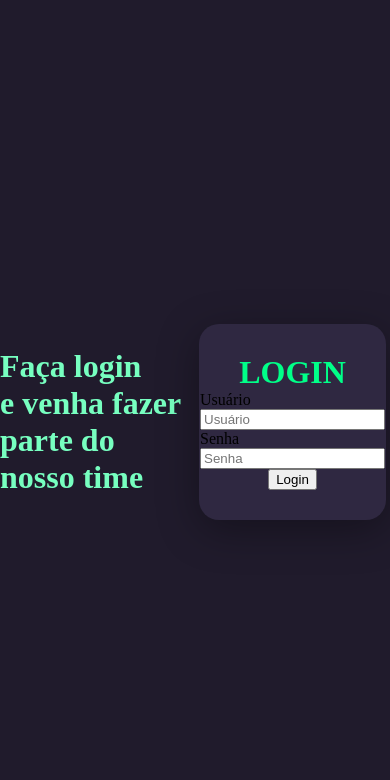
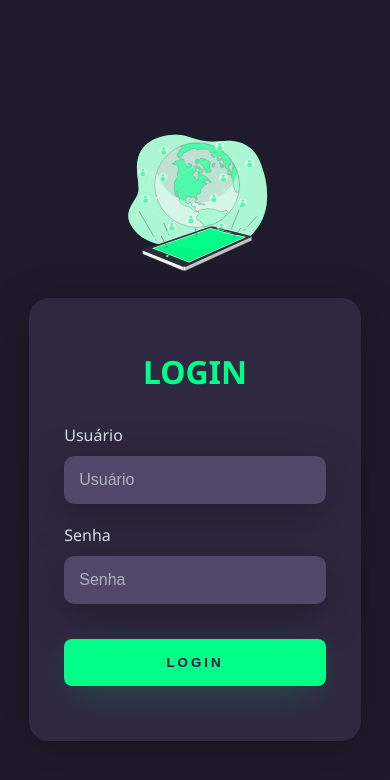
Before and after one commit to shydersonalves/Login-Dark, a plain HTML site: page index.html in a window 390 px wide. Drawn offline with Linux system fonts and the light colour scheme.

Commit message:
Projeto finalizado

```diff
--- a/index.html
+++ b/index.html
@@ -10,6 +10,7 @@
     <main class="main-login">
         <div class="left-login">
             <h1>Faça login<br>e venha fazer parte do nosso time</h1>
+            <img src="imagens/online-world-animate.svg" class="left-img" alt="Celular animate">
         </div>
         <div class="right-login">
             <div class="card-login">
--- a/style/style.css
+++ b/style/style.css
@@ -1,9 +1,12 @@
-* {
-    margin: 0;
-}
+@import url('https://fonts.googleapis.com/css2?family=Noto+Sans:wght@400;700&display=swap');
 
 body {
     margin: 0;
+    font-family:'Noto Sans', sans-serif;;
+}
+
+body * {
+    box-sizing: border-box;
 }
 
 .main-login {
@@ -28,6 +31,10 @@ body {
     color: #77ffc0;
 }
 
+.left-img {
+    width: 28vw;
+}
+
 .right-login {
     width: 50vw;
     height: 100vh;
@@ -49,10 +56,82 @@ body {
 }
 
 .card-login > h1 {
-    color: #00ff88;
+    color: rgb(0, 255, 136);
     font-weight: 800;
 }
 
 .textfild {
+    width: 100%;
+    display: flex;
+    flex-direction: column;
+    align-items: flex-start;
+    justify-content: center;
+    margin: 10px 0px;
+}
 
+.textfild > input {
+    width: 100%;
+    border: none;
+    border-radius: 10px;
+    padding: 15px;
+    background-color: #514869;
+    color: #f0ffffde;
+    font-size: 12pt;
+    box-shadow: 0px 10px 40px #00000056;
+    outline: none;
+    box-sizing: border-box;
 }
+.textfild > label {
+    color: #f0ffffde;
+    margin-bottom: 10px;
+}
+
+.textfild > input::placeholder {
+    color: #f0ffff94;
+}
+
+.btn-login {
+    width: 100%;
+    padding: 16px 0px;
+    margin: 25px;
+    border: none;
+    border-radius: 8px;
+    outline: none;
+    text-transform: uppercase;
+    font-weight: 800;
+    letter-spacing: 3px;
+    color: #2b134b;
+    background-color: #00ff88;
+    cursor: pointer;
+    box-shadow: 0px 10px 40px -12px #00ff8052;
+}
+
+@media(max-width: 950px){
+    .card-login{
+        width: 85%;
+    }
+}
+
+@media(max-width: 600px){
+    .main-login {
+        flex-direction: column;
+    }
+
+    .left-login > h1 {
+        display: none;
+    }
+
+    .left-login {
+        width: 100%;
+        height: auto;
+    }
+
+    .right-login {
+        width: 100%;
+        height: auto;
+    }
+
+    .left-img {
+        width: 50vw;
+    }
+}
```
Also changed, not shown: imagens/online-world-animate.svg (added), imagens/praia.svg (added).
